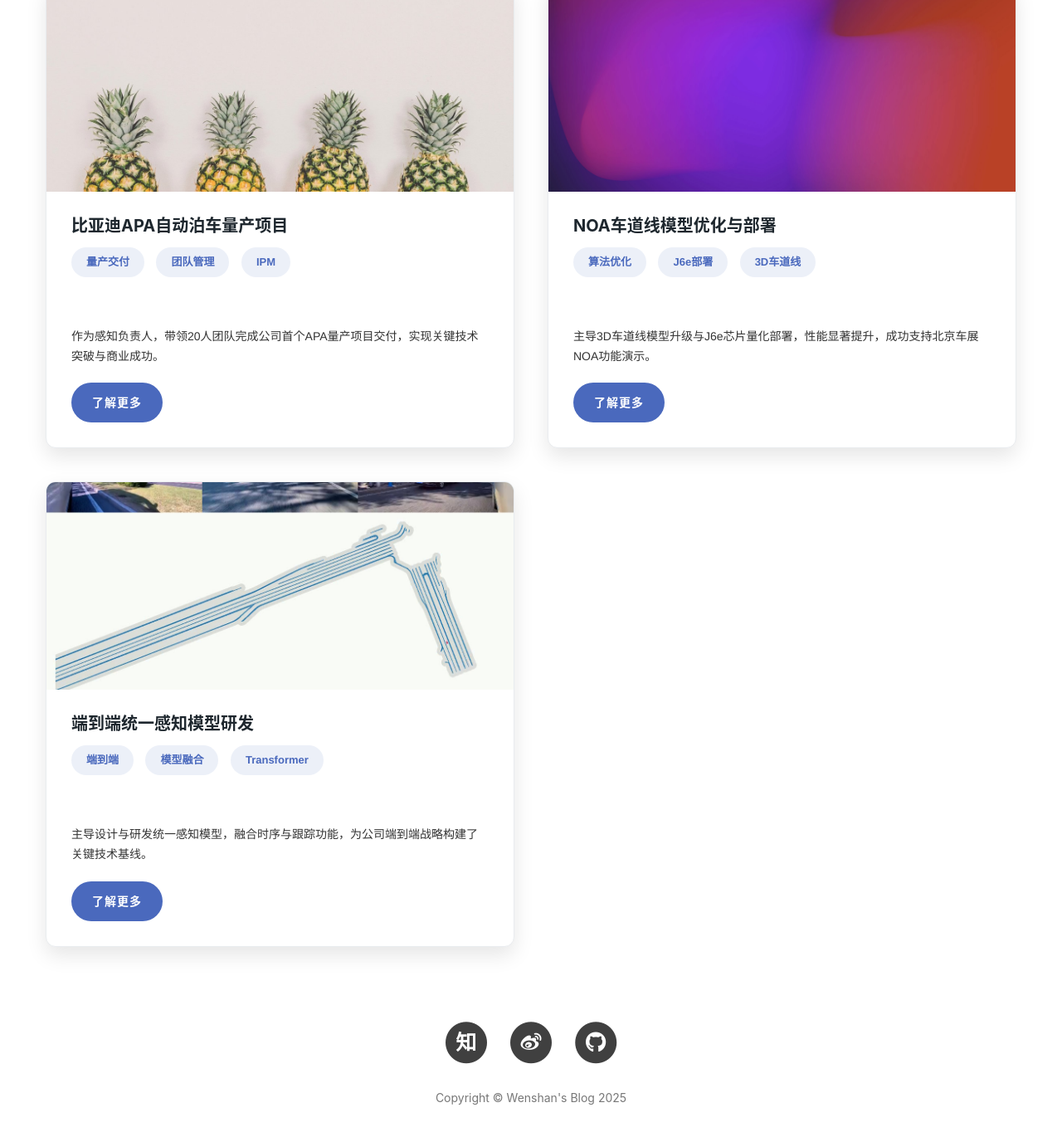
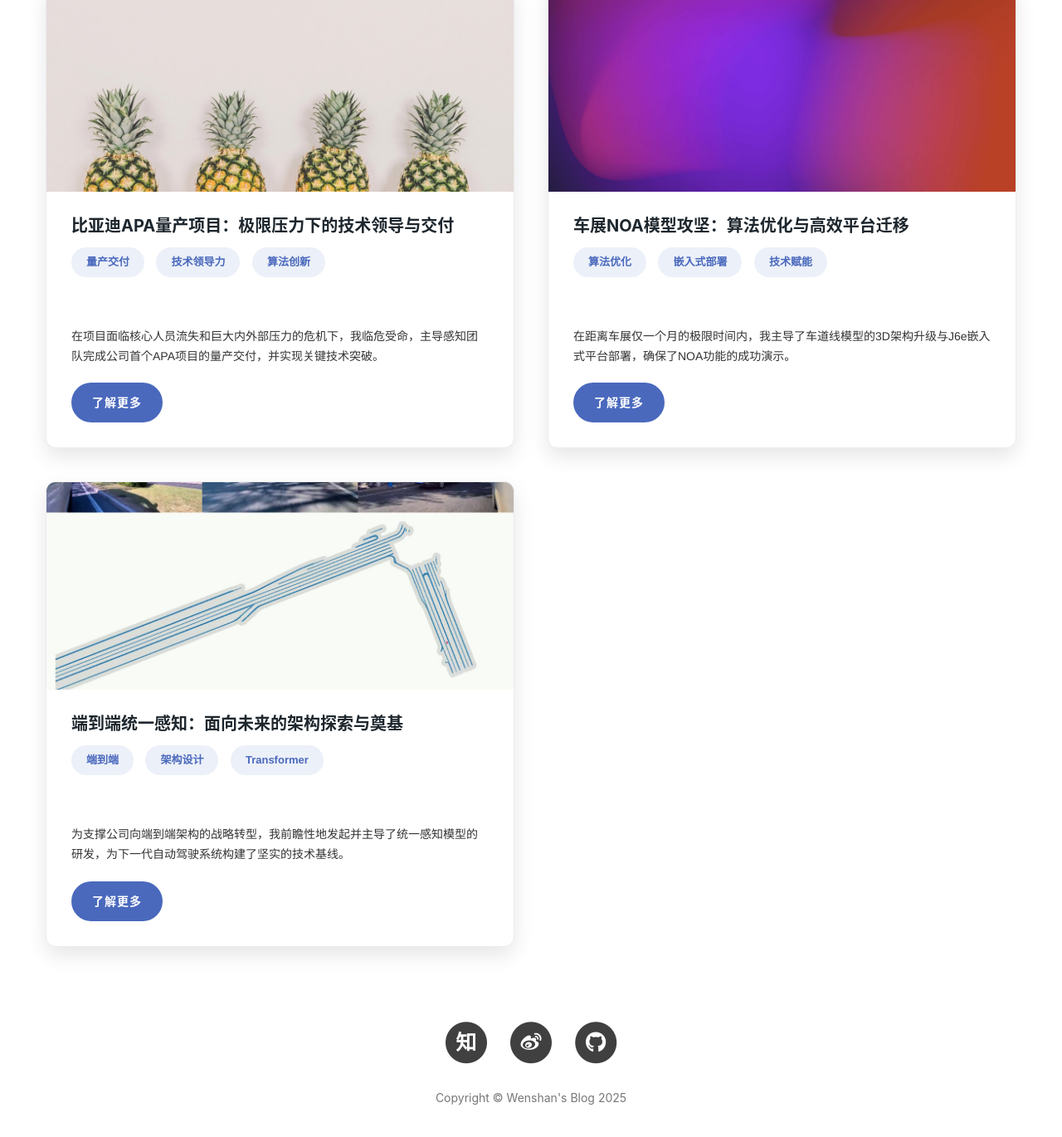
Before and after one commit to tianws/tianws.github.io, a Jekyll site: the page built from portfolio.html, in a window 1280 px wide and 1400 px high, scrolled down 656 px. Shown: the top 1370 px of the window at 83% size. Built offline with Jekyll 4.4.1, drawn with Linux system fonts in a browser that asks for light colours; some web fonts are replaced; comment, search, counter and statistics services are not loaded.

Commit message:
feat: 重构项目数据结构，优化内容展示
Co-authored-by: Qwen-Coder <qwen-coder@alibabacloud.com>

```diff
--- a/_data/projects.yml
+++ b/_data/projects.yml
@@ -1,60 +1,69 @@
 # /_data/projects.yml
 
 - id: 1
-  title: "比亚迪APA自动泊车量产项目"
+  title: "比亚迪APA量产项目：极限压力下的技术领导与交付"
   image: "/img/post-bg-fruit.jpg"
   poster: "/video/poster/20230129_demo_parking.png"
   video: "/video/20230129_demo_parking.mp4"
   tags:
     - "量产交付"
-    - "团队管理"
-    - "IPM"
-  description: "作为感知负责人，带领20人团队完成公司首个APA量产项目交付，实现关键技术突破与商业成功。"
+    - "技术领导力"
+    - "算法创新"
+  description: "在项目面临核心人员流失和巨大内外部压力的危机下，我临危受命，主导感知团队完成公司首个APA项目的量产交付，并实现关键技术突破。"
   modal_role: "大感知组负责人 & IPM模型核心研发"
   modal_period: "2023.10 - 2024.03"
   modal_achievements: |
-    - **项目成就:** 成功推动比亚迪宋L、海豹两款车型的APA功能量产上市，是部门首个APA量产项目，荣获公司《年度产品突破奖》。
-    - **个人技术贡献:** IPM模型在J3芯片稳定运行(10fps)，关键要素准确率/召回率 > 95%。在比亚迪验收测试中，车位识别得分**9.37分（全场最高）**。
-    - **团队管理:** 在核心骨干离职、内外部压力巨大的背景下接手，实现攻坚期内**感知组零人员流失**。
-    - **商业价值:** 成果成功演示给宝马、丰田等主机厂，为公司获取多个APA新项目奠定坚实基础。
-  modal_challenges: |
-    - **技术挑战:** 训练数据严重不足（仅7万帧）。<br>
-      **决策与方案:** 1) 自研**可导四边形IoU Loss**，车位角点精度从12cm提升至8cm。 2) 采用精细化数据策略，最大化数据效能。
-    - **管理挑战:** 客户极限施压与核心骨干离职导致的团队信心危机。<br>
-      **决策与方案:** 主动承担最大压力，缓冲对团队的负面影响；以专业沟通重塑内外部信心。
+    - **成功量产:** 我带领团队成功推动了比亚迪宋L、海豹两款核心车型的APA功能量产上市。这是公司首个APA量产项目，为我们赢得了年度产品突破奖。
+    - **性能指标夺冠:** 针对训练数据严重不足的问题，我自研了“可导四边形IoU Loss”，将关键的车位角点精度从12cm提升至8cm。在比亚迪最终验收中，我负责的模型获得了**9.37分的全场最高分**。
+    - **团队稳定:** 在原负责人离职、团队军心不稳的困境下，我主动承担压力，通过有效的技术领导和沟通，实现了核心攻坚期内**感知组零人员流失**。
+    - **商业价值:** 项目的成功交付，为公司后续赢得大卓、一汽、北汽等多个APA新项目奠定了坚实基础，证明了我们团队的技术实力和交付能力。
+  modal_challenge:
+    - "**管理危机:** 项目攻坚期原负责人离职，团队军心不稳。"
+    - "**技术瓶颈:** 核心模型因训练数据严重不足（仅7万帧），精度远未达到量产标准。"
+  modal_solution:
+    - "**稳定团队:** 我对内稳定军心，承担压力，对外专业沟通，赢得客户信任。"
+    - "**算法创新:** 我自主研发了“可导四边形IoU Loss”，从算法层面解决了数据匮乏导致的精度瓶颈。"
   modal_stack:
+    - "IoU Loss创新"
     - "CenterNet"
     - "J3 PTQ量化"
     - "鱼眼相机标定"
     - "跨部门协同"
+    - "团队管理"
 
 - id: 2
-  title: "NOA车道线模型优化与部署"
+  title: "车展NOA模型攻坚：算法优化与高效平台迁移"
   image: "/img/post-bg-pytorch.jpg"
   poster: "/video/poster/20230129_demo_highway.png"
   video: "/video/20230129_demo_highway.mp4"
   tags:
     - "算法优化"
-    - "J6e部署"
-    - "3D车道线"
-  description: "主导3D车道线模型升级与J6e芯片量化部署，性能显著提升，成功支持北京车展NOA功能演示。"
+    - "嵌入式部署"
+    - "技术赋能"
+  description: "在距离车展仅一个月的极限时间内，我主导了车道线模型的3D架构升级与J6e嵌入式平台部署，确保了NOA功能的成功演示。"
   modal_role: "核心开发者"
   modal_period: "2024.01 - 2024.04"
   modal_achievements: |
-    - **算法性能提升:** 主导模型架构由2D升级为3D，**F1指标提升7个点**，训练提速50%，推理提速20%。
-    - **量化部署成功:** 在J6e芯片完成QAT量化，板端推理时长仅**12.06ms**，精度与浮点模型持平。
-    - **功能拓展:** 新增斑马线、停止线、箭头感知能力，成功支持车展演示，吸引广汽丰田等潜在客户。
-  modal_challenges: |
-    - **挑战:** 距离车展仅剩一个月，团队缺乏J6e迁移经验，项目濒临延期。<br>
-      **关键决策:** 果断放弃在旧仓库上修改的方案。基于地平线HAT工具链，**两周内搭建全新代码仓库并复现算法**，确保项目按时交付。
+    - **按时交付:** 面对濒临延期的项目，我设计的全新方案将问题解决周期从不可控缩短至**两周**，确保了上海车展NOA功能的按时、高质量交付。
+    - **性能飞跃:** 我主导将模型架构从2D升级为3D，从根本上解决了大曲率弯道等场景的精度问题，最终**F1指标提升了7个点**。
+    - **高效部署:** 我搭建的全新J6e量化部署流程，将板端推理时长控制在**12.06ms**，性能满足上线要求，并成功赋能给障碍物感知、预测等多个兄弟团队。
+    - **知识沉淀:** 我将此次攻坚经验抽象、总结为标准流程和通用代码库，帮助公司其他团队在J6e平台上节约了数周的重复探索时间。
+  modal_challenge:
+    - "**时间紧迫:** 距离上海车展仅剩一个月，项目濒临延期。"
+    - "**技术难题:** 模型精度不足且嵌入式平台（J6e）迁移经验缺乏。"
+  modal_solution:
+    - "**果断决策:** 我判断出修补旧方案行不通，果断从零搭建为J6e平台优化的全新代码仓库和量化流程。"
+    - "**并行开发:** 新方案使我能并行进行3D算法升级和部署流程优化，确保了按时交付。"
   modal_stack:
-    - "SpareDrive"
     - "3D车道线"
     - "J6 QAT量化"
-    - "混合精度量化"
+    - "SpareDrive"
+    - "模型重构"
+    - "流程再造"
+    - "技术分享"
 
 - id: 3
-  title: "端到端统一感知模型研发"
+  title: "端到端统一感知：面向未来的架构探索与奠基"
   image: "/video/poster/20230129_demo_map.png"
   gallery:
     - "/img/post-bg-docker.jpg"
@@ -62,19 +71,25 @@
     - "/img/in-post/2018-10-30-miou/confusion_matrix.jpg"
   tags:
     - "端到端"
-    - "模型融合"
+    - "架构设计"
     - "Transformer"
-  description: "主导设计与研发统一感知模型，融合时序与跟踪功能，为公司端到端战略构建了关键技术基线。"
+  description: "为支撑公司向端到端架构的战略转型，我前瞻性地发起并主导了统一感知模型的研发，为下一代自动驾驶系统构建了坚实的技术基线。"
   modal_role: "项目Owner & 核心开发者"
   modal_period: "2024.05 - 2024.06"
   modal_achievements: |
-    - **模型能力全面超越:** 新模型在输入(5v->7v)、感知范围(80m->120m)、功能(新增时序、跟踪、端到端规划)上全面超越原分离模型。
-    - **端到端流程打通:** 成功搭建并跑通公司首个基于自有数据的一段式端到端Pipeline，为后续战略突破提供了宝贵的技术资产。
-  modal_challenges: |
-    - **挑战:** 原OD和LD模型数据/代码不兼容，且缺失时序、跟踪、鱼眼融合等关键能力。<br>
-      **关键决策:** 不基于旧模型修补，而是**全新设计和搭建统一的、面向未来的合并模型架构**，一步到位满足了端到端组的所有核心需求。
+    - **架构统一:** 我设计并研发的统一感知模型，成功取代了原有的、不兼容的独立障碍物和车道线模型，为公司端到端战略扫清了技术障碍。
+    - **能力超越:** 新模型在输入（5v->7v）、感知范围（80m->120m）、功能（新增时序/跟踪/规划输出）等关键能力上，均显著超越了原分离模型。
+    - **战略价值:** 我搭建了公司**首个基于自有数据、可迭代的端到端基线模型（Baseline）**，为后续的战略突破提供了宝贵的技术资产和先发优势。
+  modal_challenge:
+    - "**架构陈旧:** 原有感知模型在数据和代码层面均不兼容，无法支撑端到端战略。"
+    - "**能力缺失:** 完全缺失时序、跟踪等端到端所需的核心能力。"
+  modal_solution:
+    - "**重塑架构:** 我主导了全新统一模型的架构设计，不基于旧模型修补，一步到位满足了端到端所需的核心能力。"
+    - "**流程奠基:** 我搭建了公司首个基于自有数据的完整端到端Pipeline，为后续迭代提供了技术资产。"
   modal_stack:
+    - "端到端架构"
+    - "Transformer"
+    - "多任务学习"
+    - "时序融合"
     - "SparseDrive"
-    - "多任务学习"
-    - "Transformer"
-    - "端到端"
+    - "系统奠基"
```
